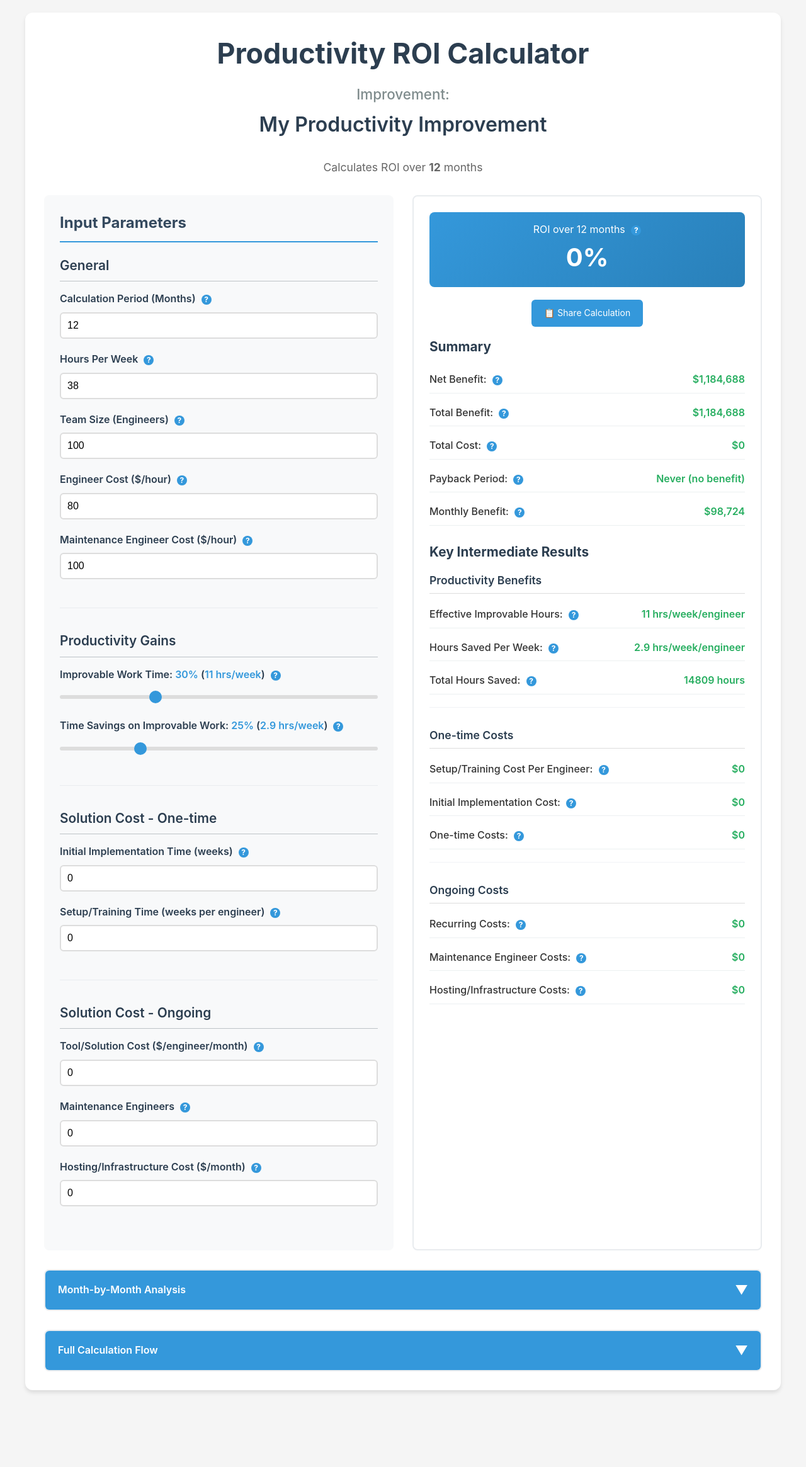
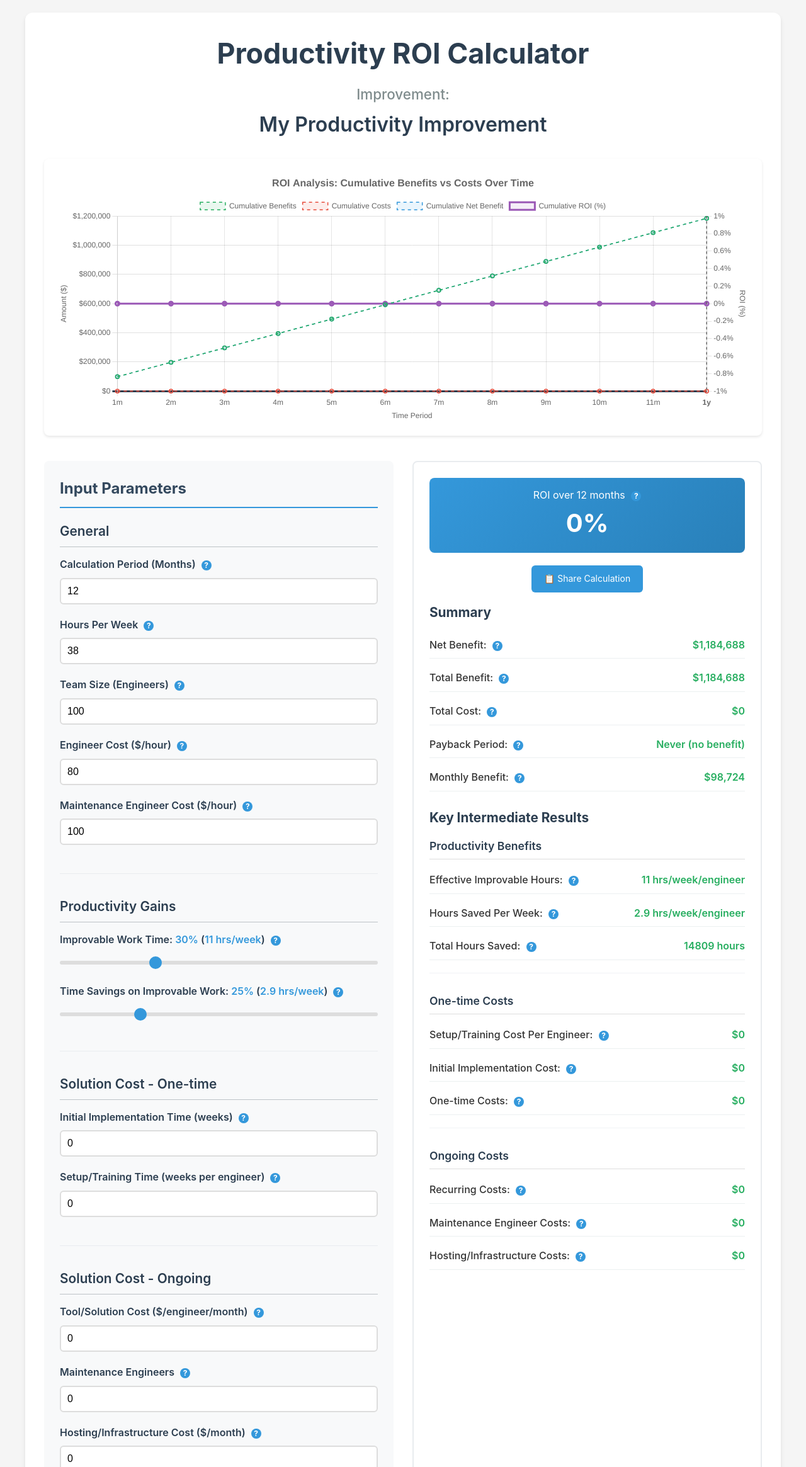
Before and after one commit to tony-root/eng-prod-roi-calc, a plain HTML site: page index.html in a window 1280 px wide. Shown: the top 2330 px of the page at 63% size. Before the commit the page ends 2228 px from the top, so only its background shows below. Drawn offline with nearby package versions, Linux system fonts and the light colour scheme.

Commit message:
Move chart to the top

```diff
--- a/index.html
+++ b/index.html
@@ -457,9 +457,13 @@
                 <span class="edit-icon">✏️</span>
             </div>
         </div>
-        <p style="text-align: center; color: #666; margin-bottom: 30px; font-size: 1.1em;">
-            Calculates ROI over <strong id="periodDisplay">12</strong> months
-        </p>
+
+        <!-- Month-by-Month Chart -->
+        <div style="margin-bottom: 40px; background: white; padding: 20px; border-radius: 8px; box-shadow: 0 2px 4px rgba(0,0,0,0.1);">
+            <div style="height: 400px; position: relative;">
+                <canvas id="monthByMonthChart"></canvas>
+            </div>
+        </div>
 
         <div class="calculator-grid">
             <div class="inputs-section">
@@ -839,17 +843,6 @@
             </div>
         </div>
 
-        <div class="calculation-flow" id="monthByMonthFlow">
-            <div class="calculation-flow-header" onclick="toggleMonthByMonth()">
-                <span>Month-by-Month Analysis</span>
-                <span class="expand-icon">▼</span>
-            </div>
-            <div class="calculation-flow-content">
-                <div class="flow-diagram" style="padding: 20px;">
-                    <canvas id="monthByMonthChart" width="800" height="400"></canvas>
-                </div>
-            </div>
-        </div>
 
         <div class="calculation-flow" id="calculationFlow">
             <div class="calculation-flow-header" onclick="toggleCalculationFlow()">
@@ -991,7 +984,6 @@
             }
 
             // Update period displays
-            document.getElementById('periodDisplay').textContent = safeFormat(inputs.calculationPeriodMonths);
             document.getElementById('roiPeriodDisplay').textContent = safeFormat(inputs.calculationPeriodMonths);
 
             // Update slider value displays
```
